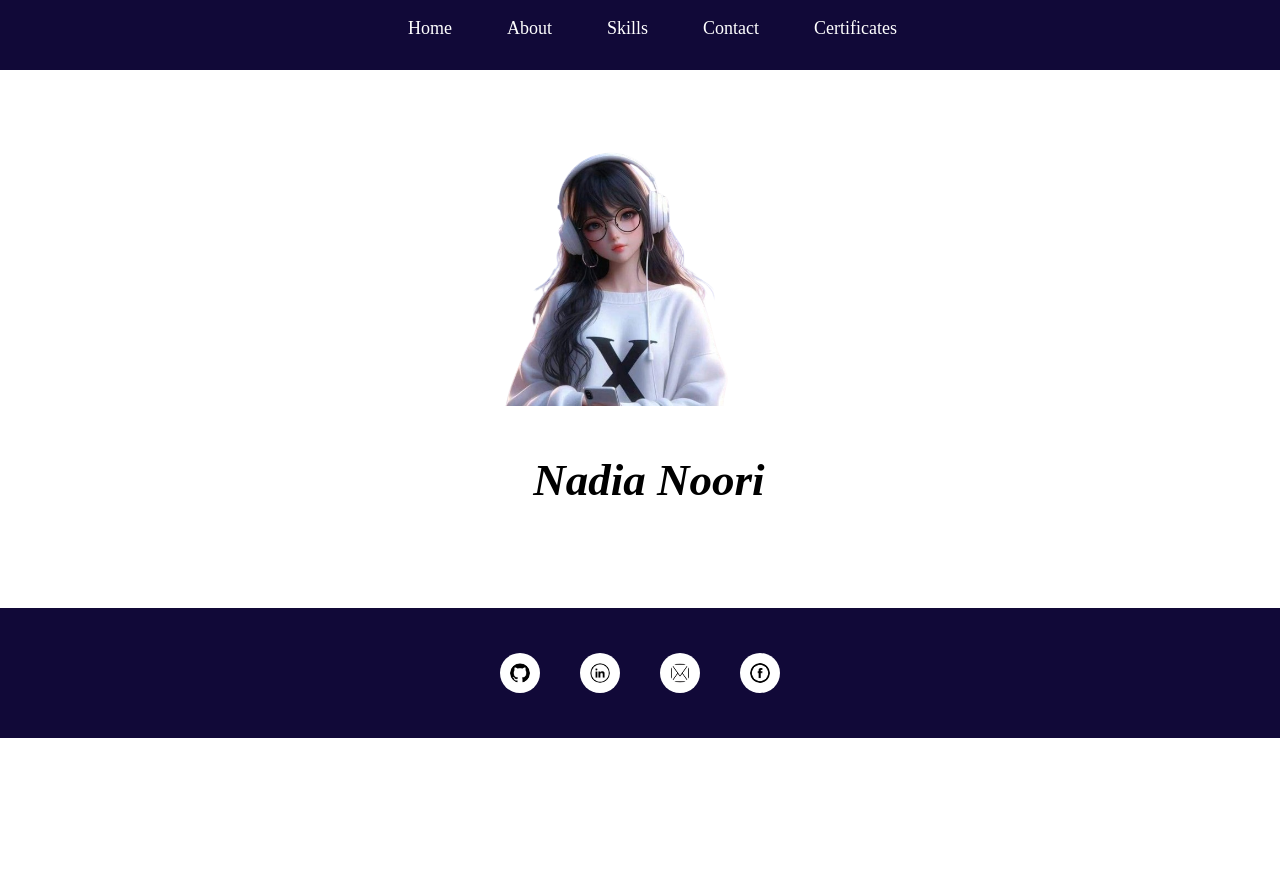
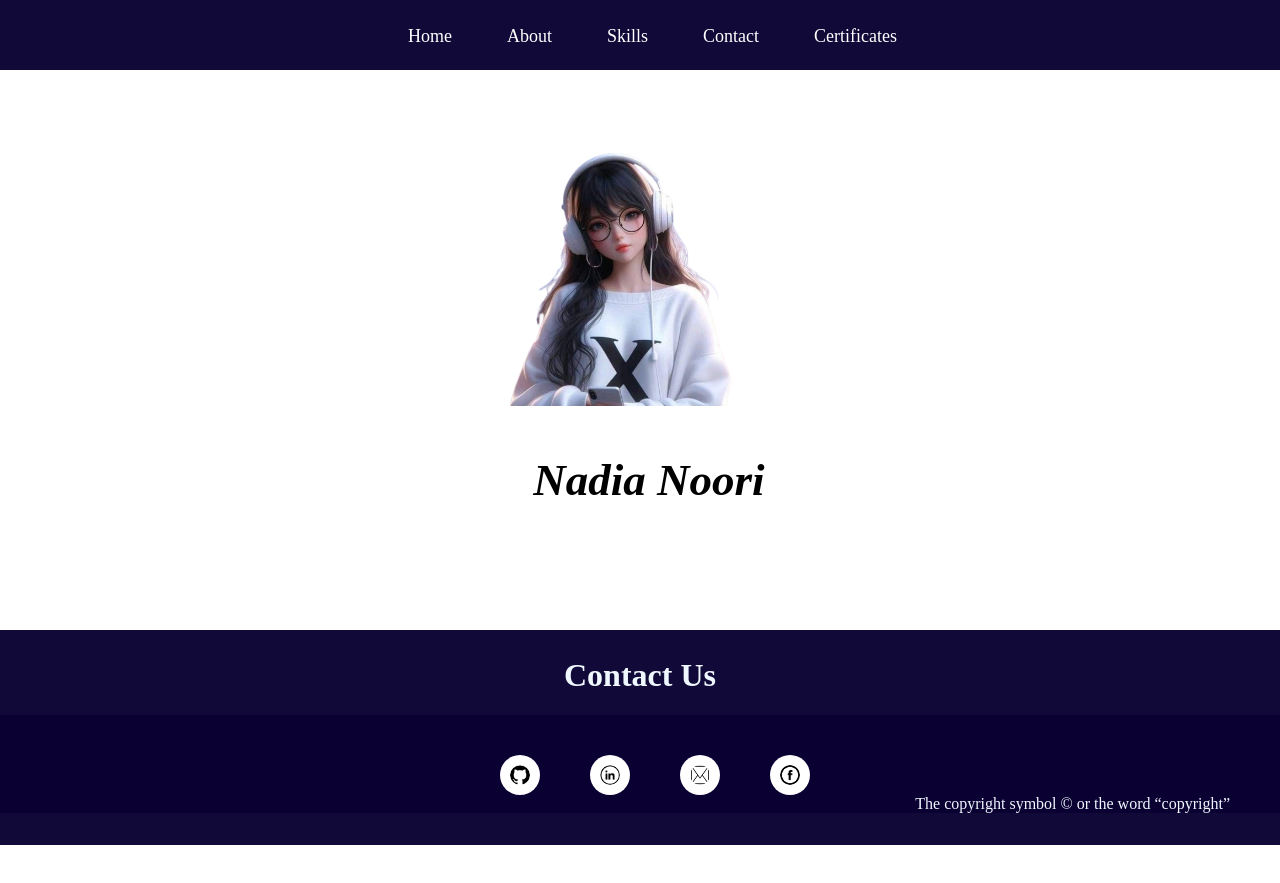
Before and after one commit to NadiaNoori/portfolio, a plain HTML site: page home.html in a window 1280 px wide. Before the commit the page ends 800 px from the top, so only its background shows below. Drawn offline with Linux system fonts and the light colour scheme.

Commit message:
add text on top of icons

```diff
--- a/certfy.css
+++ b/certfy.css
@@ -53,7 +53,6 @@ body{
       margin-left: 80px;
       box-shadow: 0 0 5px 5px hsl(185, 86%, 69%);
   }
-
 a{
     color: rgb(37, 69, 255);
 }
--- a/home.html
+++ b/home.html
@@ -23,8 +23,10 @@
      <h1 class="name">Nadia Noori</h1>
     <br>
 
+<br><br><br>
+<div class="up">
+    <h1 class="cont">Contact Us</h1>
 
-<br><br><br>
 <div class="social-icons">
   <a href="https://github.com/NadiaNoori" class="icon github">
       <img src="gitub.png" alt="GitHub">
@@ -38,6 +40,9 @@
   <a href="https://www.facebook.com/profile.php?id=100055023408127" class="icon facebook">
       <img src="meta.png" alt="Facebook">
   </a>
+
+</div>
+<p class="para">The copyright symbol © or the word “copyright”</p>
 </div>
 <br><br><br>
 
--- a/styleh.css
+++ b/styleh.css
@@ -22,7 +22,7 @@ body, ul {
 
 .navbar ul li {
     margin: 0 15px;
-    padding-top: 8px;
+    padding-top: 16px;
 }
 
 .navbar ul li a {
@@ -38,7 +38,7 @@ body, ul {
 #image{
     width: 290px;
     height: 260px;
-    margin-left: 470px;
+    margin-left: 474px;
     margin-top: -4px;
     padding-top: 150px;
    /* border-radius: 200px 200px 200px 200px;
@@ -73,26 +73,24 @@ label{
     display: flex;
     justify-content: center;
     align-items: center;
-    gap: 40px;
+    gap: 20px;
     background-color: rgba(10, 2, 50, 0.968);
     height: 130px;
 }
-
 .icon {
     position: relative;
     display: inline-block;
     border-radius: 50%;
     padding: 10px;
     background-color: white;
-
+    margin-bottom: 10px;
+    margin-left: 30px;
 }
-
 .icon img {
     display: block;
     width: 20px;
     height: 20px;
     border-radius: 50%;
-
 }
 .icon::before {
     content: '';
@@ -106,7 +104,23 @@ label{
     opacity: 0;
     transition: opacity 0.3s ease;
 }
-
 .icon:hover::before {
     opacity: 1;
 }
+.para{
+    color: aliceblue;
+    text-align: right;
+    margin-right: 50px;
+    margin-top: -50px;
+}
+.cont{
+    text-align: center;
+    color: aliceblue;
+    padding-top: 27px;
+}
+.cont:hover {
+    color: #22ccdf;
+}
+.up{
+    background-color: rgba(10, 2, 50, 0.968);
+}
```
Also changed, not shown: certify.html (+5 -8 lines).
